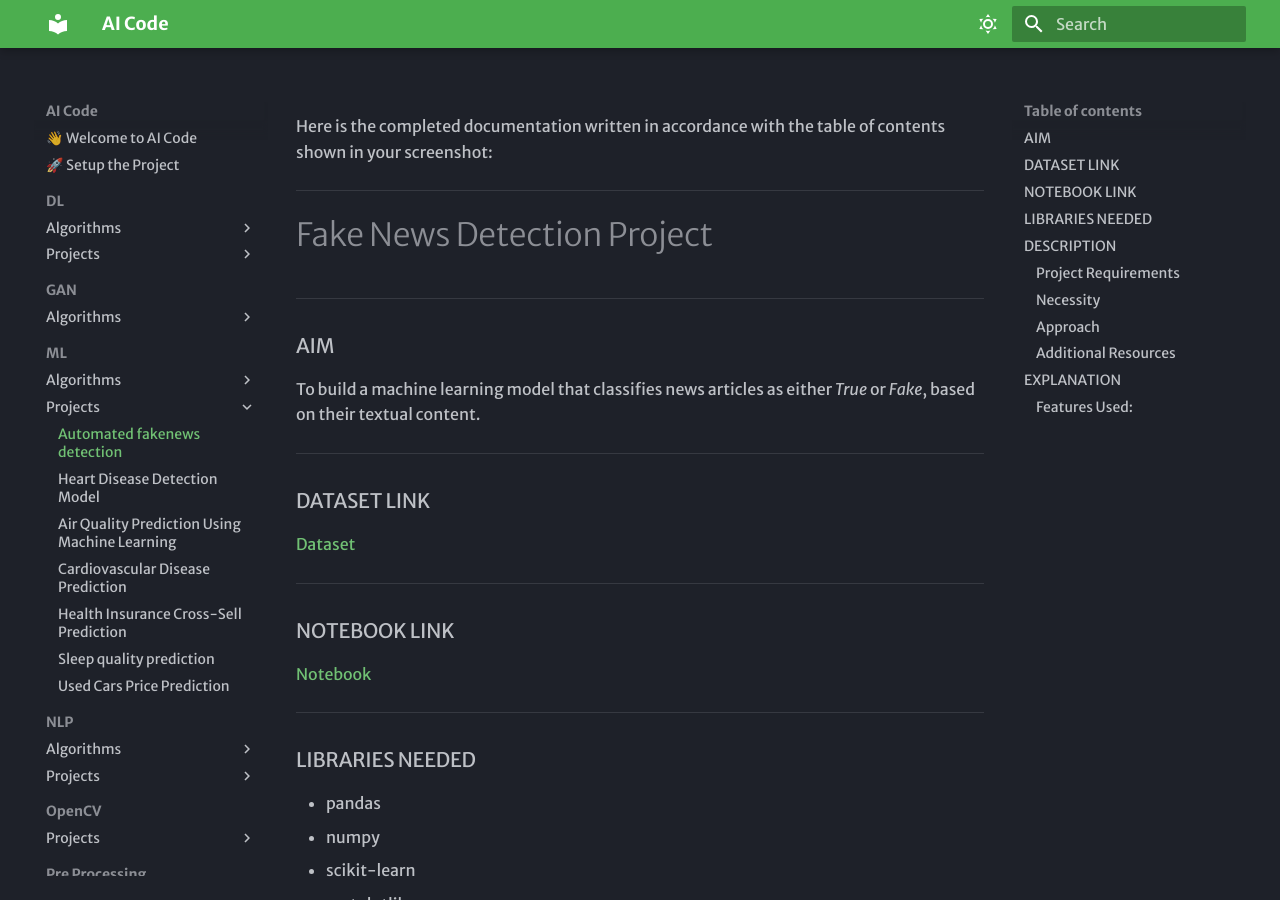
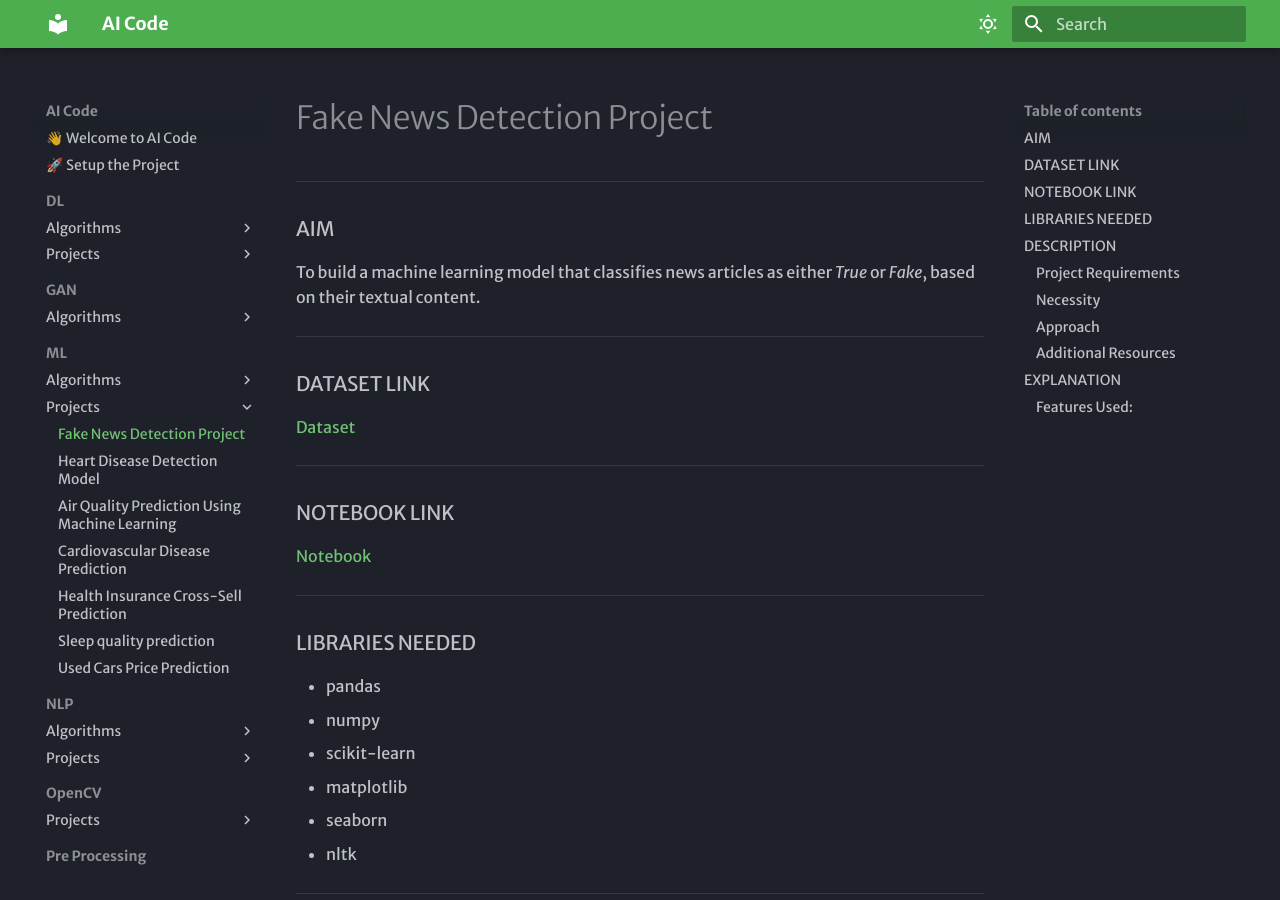
Before and after one commit to Avdhesh-Varshney/AI-Code, an MkDocs documentation site: the page built from docs/ML/projects/Automated_fakenews_detection.md, in a window 1280 px wide and 900 px high. Built offline with MkDocs 1.6.1 and Material for MkDocs 9.7.7, drawn with Linux system fonts in a browser that asks for light colours; some web fonts are replaced; some of the changed text lies outside the part shown.

Commit message:
Added the fake news detection in docs

```diff
--- a/docs/ML/projects/Automated_fakenews_detection.md
+++ b/docs/ML/projects/Automated_fakenews_detection.md
@@ -1,7 +1,3 @@
-Here is the completed documentation written in accordance with the table of contents shown in your screenshot:
-
----
-
 # Fake News Detection Project
 
 ---
@@ -134,9 +130,6 @@
 
 ---
 
-This workflow provides a structured and reproducible process for tackling fake news detection with machine learning.
-
-
 ### PROJECT TRADE-OFFS AND SOLUTIONS
 
 #### Trade-off 2: Interpretability vs. Complexity
```
